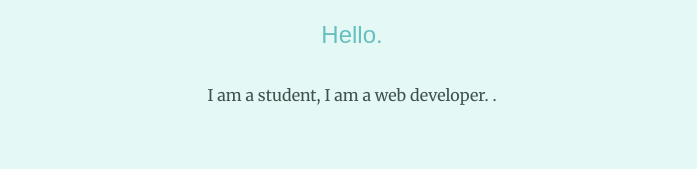
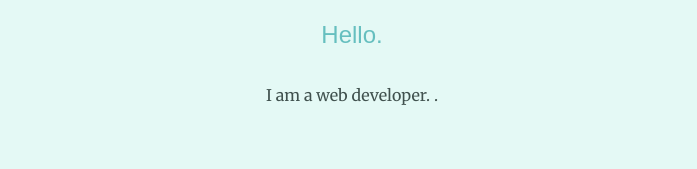
Before and after one commit to divinewilfred/my-awesome-repo, a plain HTML site: page index.html in a window 1280 px wide. Shown: the part 1221-1390 px from the top of the page, without its empty margins (288-985 px from the left). Drawn offline with Linux system fonts and the light colour scheme.

Commit message:
Updated index.html

```diff
--- a/index.html
+++ b/index.html
@@ -22,7 +22,7 @@
   <div class="profile">
     <img class="profile-img" src="images/mypic.jpg" alt="My Pic">
     <h2>Hello.</h2>
-    <p class="intro">I am a student, I am a web developer. .</p>
+    <p class="intro">I am a web developer. .</p>
   <hr>
   <div class="skills">
     <h2>My Skills.</h2>
```
